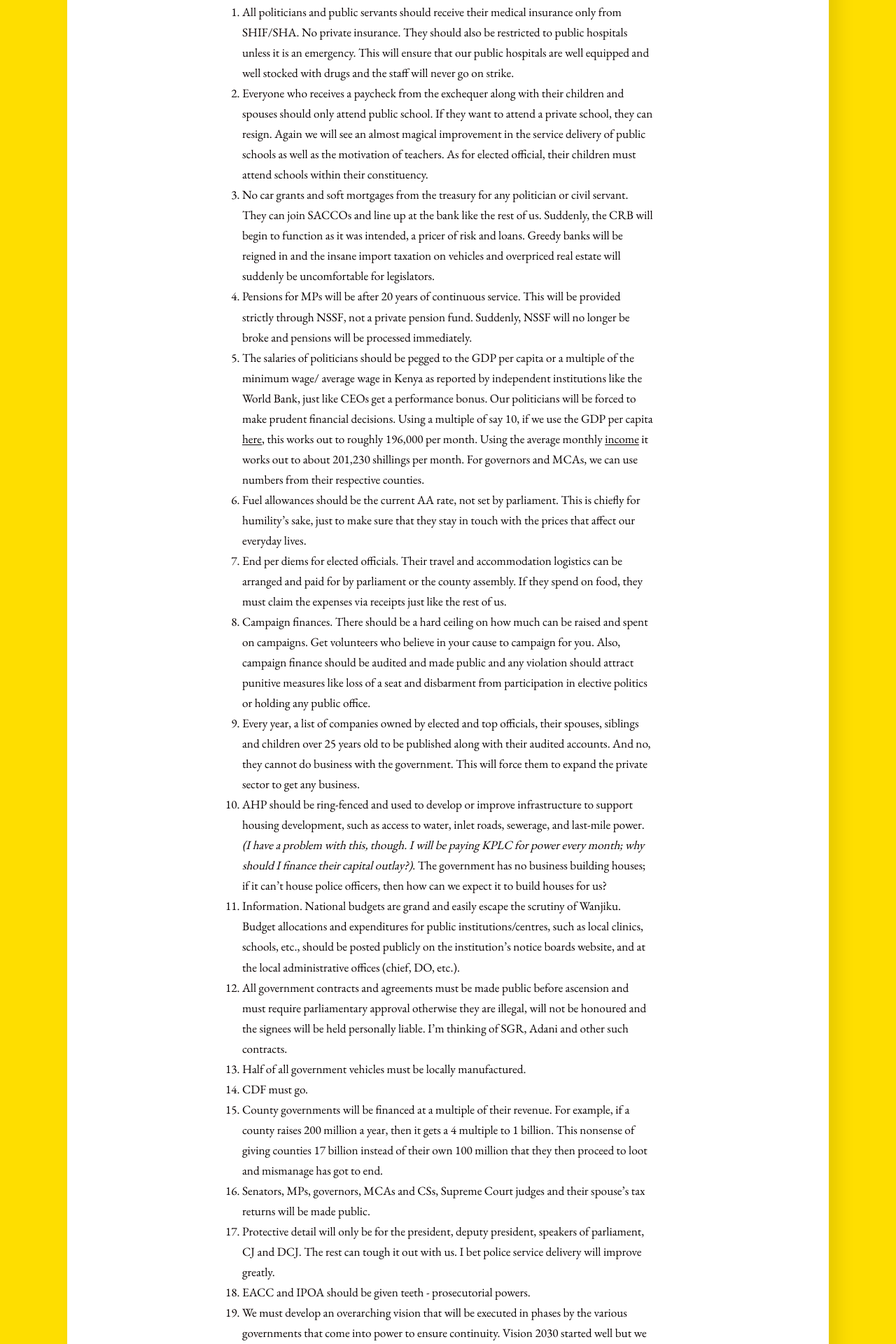
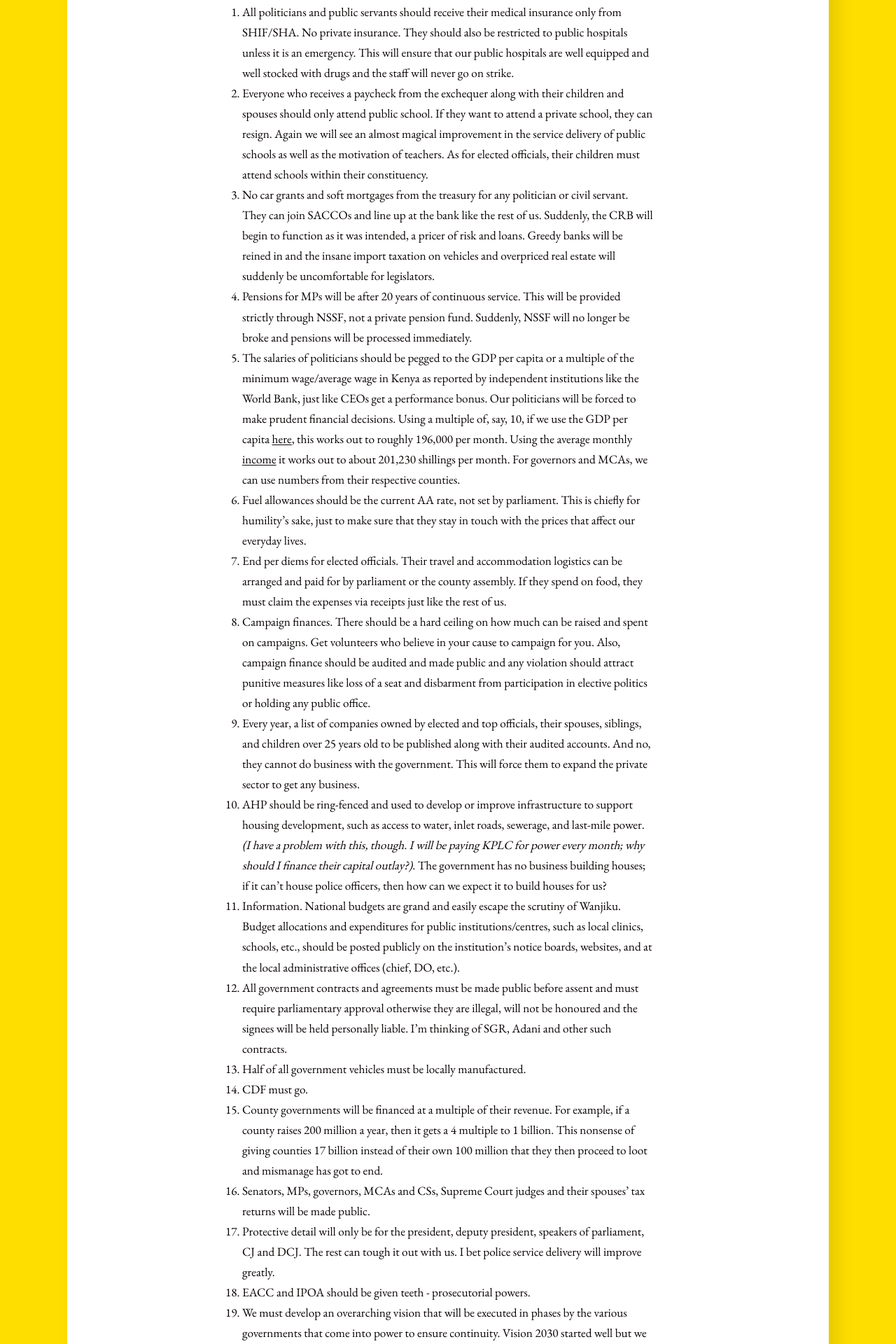
Before and after one commit to atonui/jekyll-blog, a Jekyll site: the page built from _posts/2024-11-05-how-to-develop-kenya II.markdown, in a window 1280 px wide. Shown: the part 705-2625 px from the top of the page at 70% size. Built offline with Jekyll 4.4.1, drawn with Linux system fonts in a browser that asks for light colours.

Commit message:
Editorial cleanup: 2024-11-05-how-to-develop-kenya II.markdown

```diff
--- a/_posts/2024-11-05-how-to-develop-kenya II.markdown
+++ b/_posts/2024-11-05-how-to-develop-kenya II.markdown
@@ -11,26 +11,26 @@ Our current political system is set up such that it attracts the worst of us. I,
 
 1. All politicians and public servants should receive their medical insurance only from SHIF/SHA. No private insurance. They should also be restricted to public hospitals unless it is an emergency. This will ensure that our public hospitals are well equipped and well stocked with drugs and the staff will never go on strike.
 
-2. Everyone who receives a paycheck from the exchequer along with their children and spouses should only attend public school. If they want to attend a private school, they can resign. Again we will see an almost magical improvement in the service delivery of public schools as well as the motivation of teachers. As for elected official, their children must attend schools within their constituency.
+2. Everyone who receives a paycheck from the exchequer along with their children and spouses should only attend public school. If they want to attend a private school, they can resign. Again we will see an almost magical improvement in the service delivery of public schools as well as the motivation of teachers. As for elected officials, their children must attend schools within their constituency.
 
-3. No car grants and soft mortgages from the treasury for any politician or civil servant. They can join SACCOs and line up at the bank like the rest of us. Suddenly, the CRB will begin to function as it was intended, a pricer of risk and loans. Greedy banks will be reigned in and the insane import taxation on vehicles and overpriced real estate will suddenly be uncomfortable for legislators.
+3. No car grants and soft mortgages from the treasury for any politician or civil servant. They can join SACCOs and line up at the bank like the rest of us. Suddenly, the CRB will begin to function as it was intended, a pricer of risk and loans. Greedy banks will be reined in and the insane import taxation on vehicles and overpriced real estate will suddenly be uncomfortable for legislators.
 
 4. Pensions for MPs will be after 20 years of continuous service. This will be provided strictly through NSSF, not a private pension fund. Suddenly, NSSF will no longer be broke and pensions will be processed immediately.
 
-5. The salaries of politicians should be pegged to the GDP per capita or a multiple of the minimum wage/ average wage in Kenya as reported by independent institutions like the World Bank, just like CEOs get a performance bonus. Our politicians will be forced to make prudent financial decisions. Using a multiple of say 10, if we use the GDP per capita [here][gdp], this works out to roughly 196,000 per month. Using the average monthly [income][income] it works out to about 201,230 shillings per month. For governors and MCAs, we can use numbers from their respective counties.
+5. The salaries of politicians should be pegged to the GDP per capita or a multiple of the minimum wage/average wage in Kenya as reported by independent institutions like the World Bank, just like CEOs get a performance bonus. Our politicians will be forced to make prudent financial decisions. Using a multiple of, say, 10, if we use the GDP per capita [here][gdp], this works out to roughly 196,000 per month. Using the average monthly [income][income] it works out to about 201,230 shillings per month. For governors and MCAs, we can use numbers from their respective counties.
 6. Fuel allowances should be the current AA rate, not set by parliament. This is chiefly for humility’s sake, just to make sure that they stay in touch with the prices that affect our everyday lives.
 
 7. End per diems for elected officials. Their travel and accommodation logistics can be arranged and paid for by parliament or the county assembly. If they spend on food, they must claim the expenses via receipts just like the rest of us.
 
 8. Campaign finances. There should be a hard ceiling on how much can be raised and spent on campaigns. Get volunteers who believe in your cause to campaign for you. Also, campaign finance should be audited and made public and any violation should attract punitive measures like loss of a seat and disbarment from participation in elective politics or holding any public office.
 
-9. Every year, a list of companies owned by elected and top officials, their spouses, siblings and children over 25 years old to be published along with their audited accounts. And no, they cannot do business with the government. This will force them to expand the private sector to get any business.
+9. Every year, a list of companies owned by elected and top officials, their spouses, siblings, and children over 25 years old to be published along with their audited accounts. And no, they cannot do business with the government. This will force them to expand the private sector to get any business.
 
 10. AHP should be ring-fenced and used to develop or improve infrastructure to support housing development, such as access to water, inlet roads, sewerage, and last-mile power. *(I have a problem with this, though. I will be paying KPLC for power every month; why should I finance their capital outlay?)*. The government has no business building houses; if it can’t house police officers, then how can we expect it to build houses for us?
 
-11. Information. National budgets are grand and easily escape the scrutiny of Wanjiku. Budget allocations and expenditures for public institutions/centres, such as local clinics, schools, etc., should be posted publicly on the institution's notice boards website, and at the local administrative offices (chief, DO, etc.).
+11. Information. National budgets are grand and easily escape the scrutiny of Wanjiku. Budget allocations and expenditures for public institutions/centres, such as local clinics, schools, etc., should be posted publicly on the institution's notice boards, websites, and at the local administrative offices (chief, DO, etc.).
 
-12. All government contracts and agreements must be made public before ascension and must require parliamentary approval otherwise they are illegal, will not be honoured and the signees will be held personally liable. I’m thinking of SGR, Adani and other such contracts.
+12. All government contracts and agreements must be made public before assent and must require parliamentary approval otherwise they are illegal, will not be honoured and the signees will be held personally liable. I’m thinking of SGR, Adani and other such contracts.
 
 13. Half of all government vehicles must be locally manufactured.
 
@@ -38,7 +38,7 @@ Our current political system is set up such that it attracts the worst of us. I,
 
 15. County governments will be financed at a multiple of their revenue. For example, if a county raises 200 million a year, then it gets a 4 multiple to 1 billion. This nonsense of giving counties 17 billion instead of their own 100 million that they then proceed to loot and mismanage has got to end.
 
-16. Senators, MPs, governors, MCAs and CSs, Supreme Court judges and their spouse's tax returns will be made public.
+16. Senators, MPs, governors, MCAs and CSs, Supreme Court judges and their spouses' tax returns will be made public.
 
 17. Protective detail will only be for the president, deputy president, speakers of parliament, CJ and DCJ. The rest can tough it out with us. I bet police service delivery will improve greatly.
 
```
